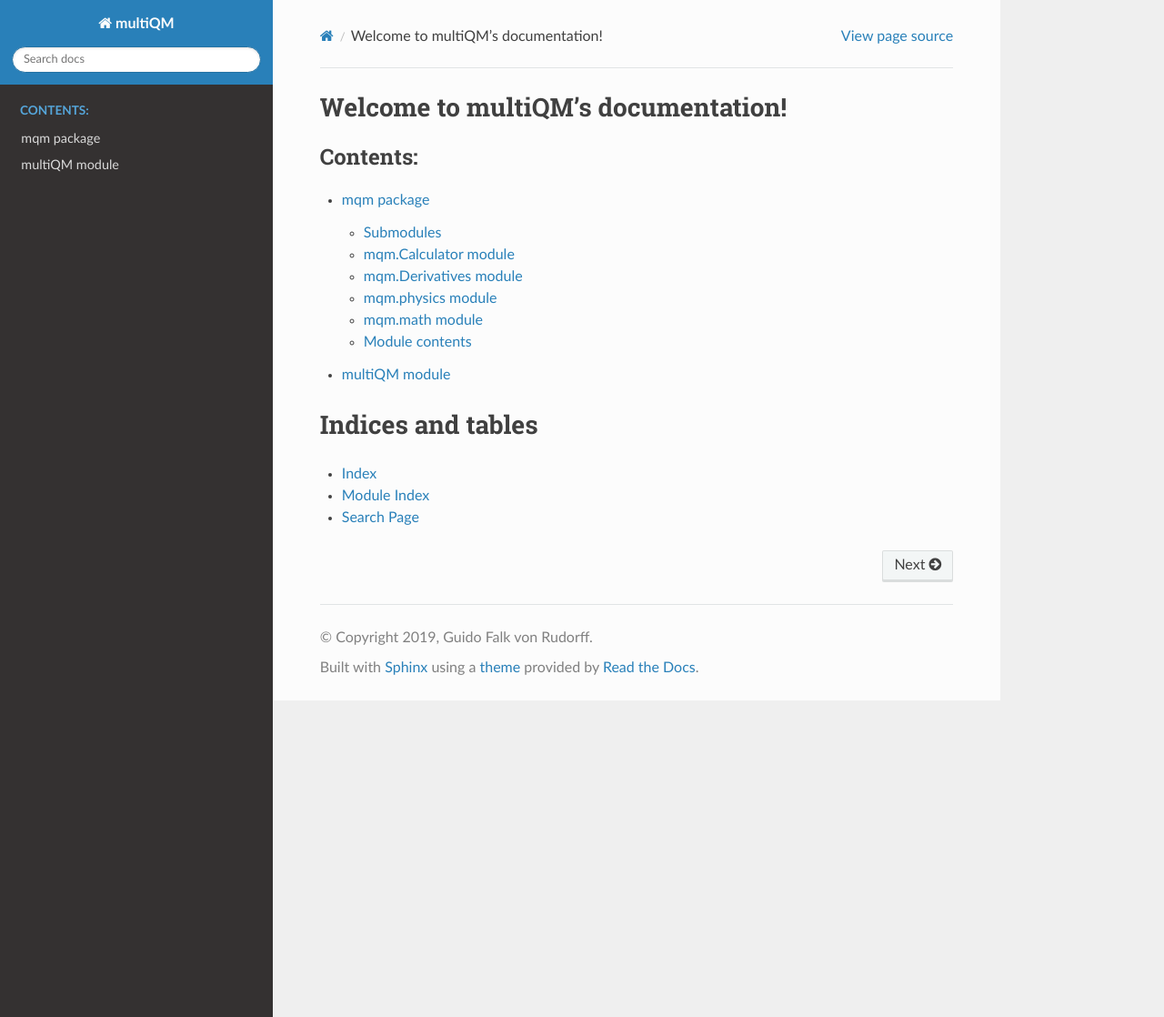
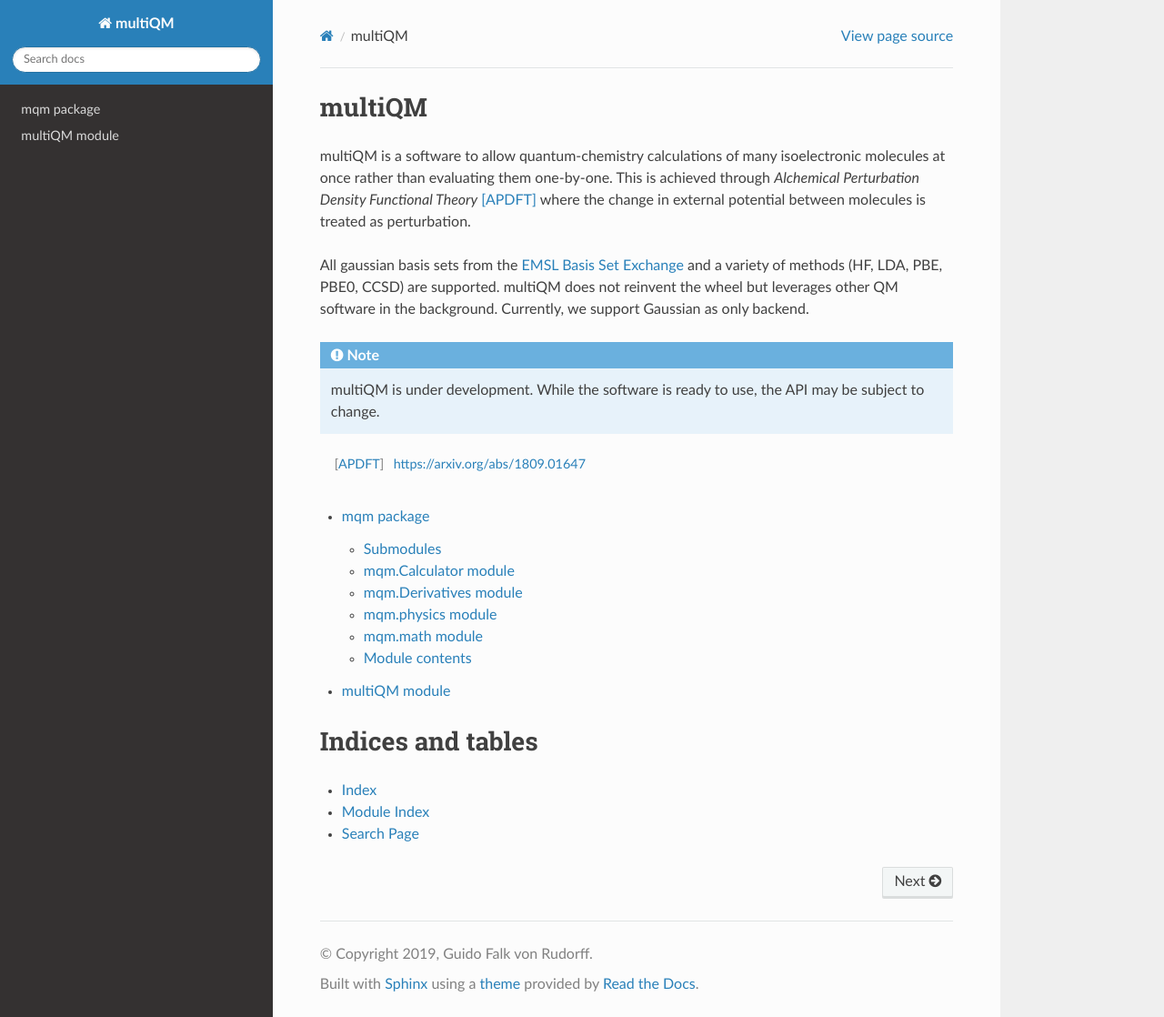
Before and after one commit to ferchault/APDFT, a Sphinx documentation site: the page built from docs/index.rst, in a window 1280 px wide and 1118 px high. Shown: the whole window at 91% size. Built offline with Sphinx 7.4.7 and the Read the Docs theme 2.0.0, drawn with Linux system fonts in a browser that asks for light colours.

Commit message:
Updated manual

```diff
--- a/docs/index.rst
+++ b/docs/index.rst
@@ -1,14 +1,19 @@
-.. multiQM documentation master file, created by
-   sphinx-quickstart on Wed Apr 17 09:10:59 2019.
-   You can adapt this file completely to your liking, but it should at least
-   contain the root `toctree` directive.
+multiQM
+=======
 
-Welcome to multiQM's documentation!
-===================================
+multiQM is a software to allow quantum-chemistry calculations of many isoelectronic molecules at once rather than evaluating them one-by-one. This is achieved through *Alchemical Perturbation Density Functional Theory* [APDFT]_ where the change in external potential between molecules is treated as perturbation.
+
+All gaussian basis sets from the `EMSL Basis Set Exchange <https://www.basissetexchange.org/>`_ and a variety of methods (HF, LDA, PBE, PBE0, CCSD) are supported. multiQM does not reinvent the wheel but leverages other QM software in the background. Currently, we support Gaussian as only backend.
+
+.. Note::
+   multiQM is under development. While the software is ready to use, the API may be subject to change.
+
+
+.. [APDFT] https://arxiv.org/abs/1809.01647
+
 
 .. toctree::
    :maxdepth: 2
-   :caption: Contents:
 
    mqm
    multiQM
```
